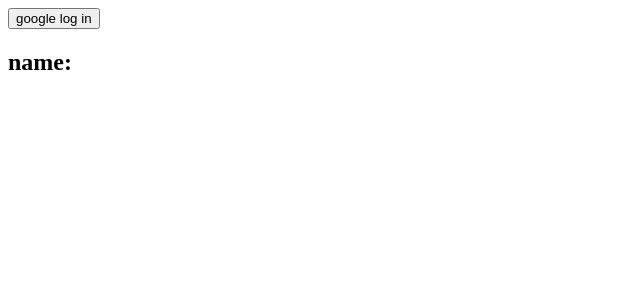
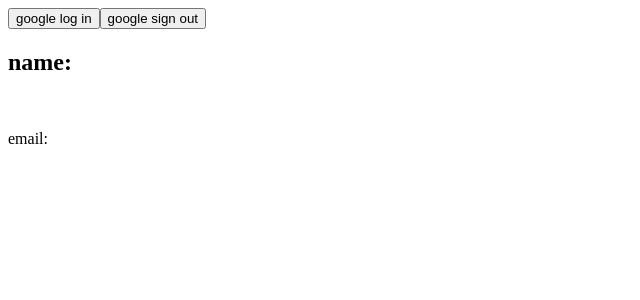
Before and after one commit to sheikhhasan124/google-auth, a React (Create React App) app: page / in a window 1280 px wide. Shown: the top 300 px of the page, without its empty margins (0-640 px from the left). Built offline with nearby package versions, Linux system fonts and the light colour scheme.

Commit message:
google sign out added

```diff
--- a/src/App.js
+++ b/src/App.js
@@ -1,5 +1,5 @@
 import React, { useState } from 'react';
-import { getAuth, GoogleAuthProvider, signInWithPopup } from "firebase/auth";
+import { getAuth, GoogleAuthProvider, signInWithPopup, signOut } from "firebase/auth";
 import app from './firebase.init';
 
 const auth = getAuth(app)
@@ -20,11 +20,23 @@ const App = () => {
             console.log(error)
         })
     }
+    const handleSignOut=()=>{
+        signOut(auth)
+        .then(()=>{
+            setUser({})
+        })
+        .catch(error=>{
+            setUser({})
+        })
+    }
 
     return (
         <div>
             <button onClick={handlegoogleSignIn}>google log in</button>
+            <button onClick={handleSignOut}>google sign out</button>
             <h2>name:{user.displayName}</h2>
+            <img src={user.photoURL} alt="" />
+            <p>email:{user.email}</p>
         </div>
     );
 };
```
